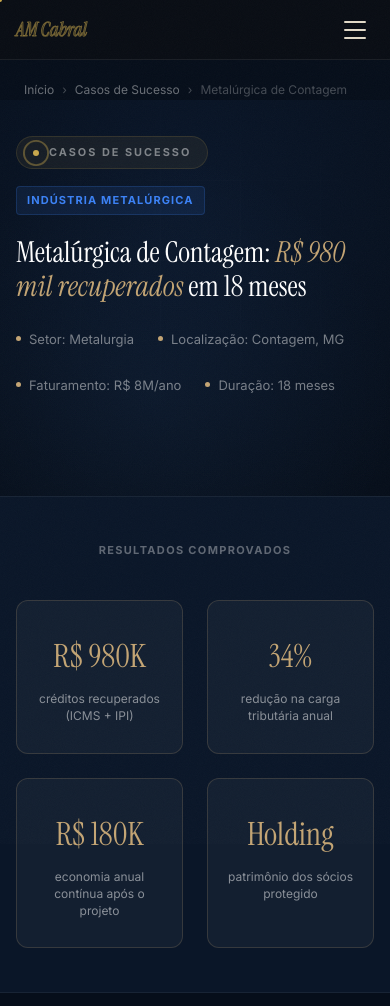
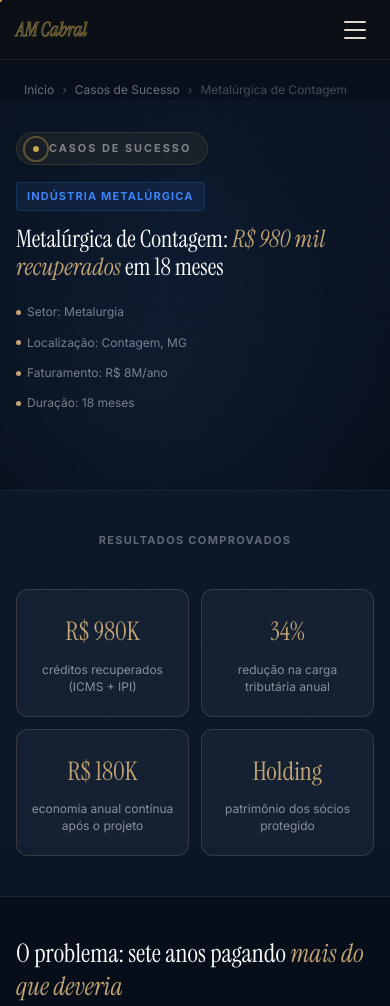
Before and after one commit to danielbatistarios/amanda-cabral, a website: page casos-de-sucesso/metalurgica-contagem/index.html in a window 390 px wide. Shown: the top 1006 px of the page. Drawn offline with Linux system fonts and the light colour scheme.

Commit message:
fix mobile spacing: case-meta stacks vertically, tighter hero/cards/steps
Co-Authored-By: Claude Sonnet 4.6 <noreply@anthropic.com>

```diff
--- a/casos-de-sucesso/metalurgica-contagem/index.html
+++ b/casos-de-sucesso/metalurgica-contagem/index.html
@@ -302,12 +302,32 @@
            MOBILE TWEAKS
         ============================ */
         @media (max-width: 600px) {
-            .case-hero { padding: 36px 16px 60px; }
-            .case-body { padding: 48px 16px; }
-            .results-overview { padding: 44px 16px; }
-            .case-quote { padding: 56px 16px; }
-            .related-casos { padding: 56px 16px; }
-            .cta-final { padding: 64px 16px; }
+            .case-hero { padding: 32px 16px 48px; }
+            .case-hero h1 { font-size: clamp(1.5rem, 6vw, 1.8rem); margin-bottom: 20px; }
+            .case-seg-tag { margin-bottom: 14px; }
+
+            .case-meta {
+                flex-direction: column;
+                gap: 10px;
+                margin-bottom: 28px;
+            }
+            .case-meta-item {
+                font-size: 12px;
+                gap: 6px;
+            }
+
+            .case-body { padding: 40px 16px; }
+            .results-overview { padding: 40px 16px; }
+            .results-grid { gap: 12px; }
+            .result-card { padding: 20px 14px; }
+            .result-n { font-size: 1.6rem; }
+
+            .case-quote { padding: 48px 16px; }
+            .related-casos { padding: 48px 16px; }
+            .cta-final { padding: 56px 16px; }
+
+            .step-item { grid-template-columns: 40px 1fr; gap: 14px; padding-bottom: 24px; }
+            .step-num { width: 38px; height: 38px; font-size: 12px; }
         }
     </style>
 
```
